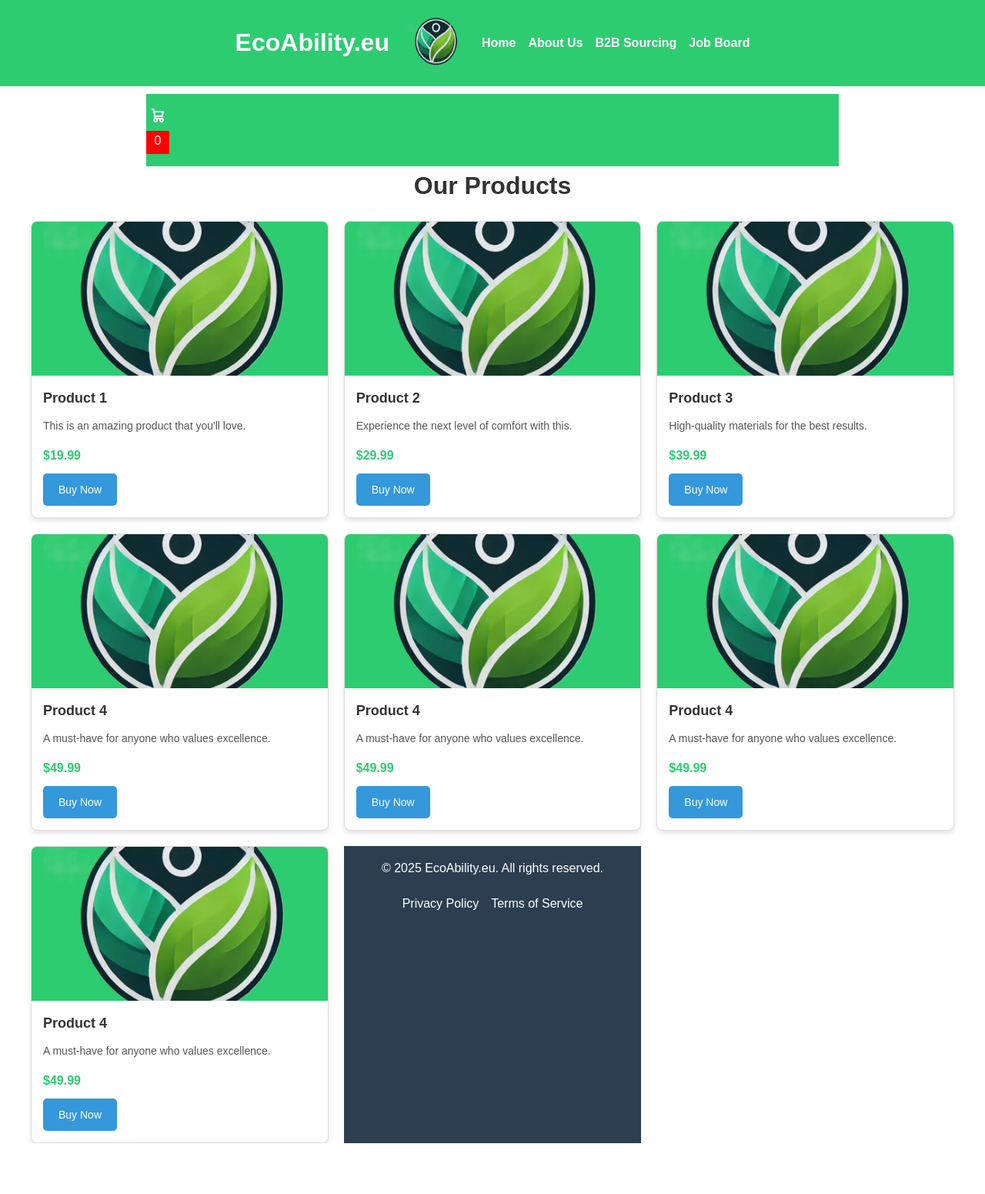
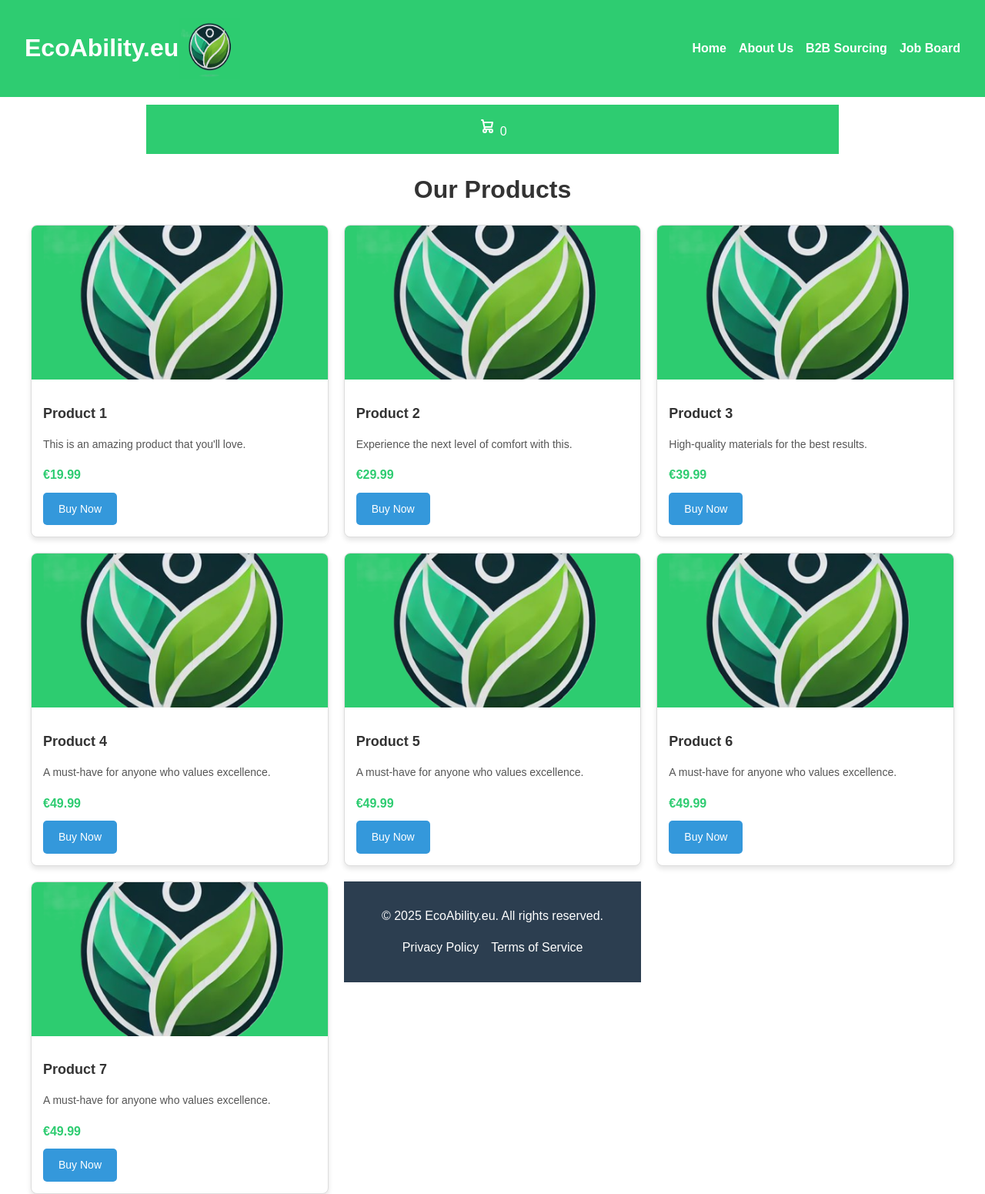
Before and after one commit to emmettmacken/ecoability, a plain HTML site: page marketplace.html in a window 1280 px wide. Shown: the whole page at 77% size. Before the commit the page ends 1485 px from the top, so only its background shows below. Drawn offline with Linux system fonts and the light colour scheme.

Commit message:
Changea to photos and fixed some of marketplace

```diff
--- a/marketplace.html
+++ b/marketplace.html
@@ -6,14 +6,9 @@
     <title>Marketplace</title>
     <link rel="stylesheet" href="marketplacestyles.css">
 </head>
-
-
-
-<body>
-
 <body>
     <header>
-        <div class="container">
+        <div class="header">
             <h1>EcoAbility.eu</h1>
             <img src="EcoAbility_Logo.png" alt="EcoAbility_Logo" width="80" height="80">
             <nav>
@@ -37,7 +32,6 @@
     </header>
    </div>
 
-
     <h1 style="text-align: center; margin-bottom: 20px;">Our Products</h1>
     <div class="container">
         <div class="card">
@@ -45,7 +39,7 @@
             <div class="card-content">
                 <h2 class="card-title">Product 1</h2>
                 <p class="card-description">This is an amazing product that you'll love.</p>
-                <p class="card-price">$19.99</p>
+                <p class="card-price">€19.99</p>
                 <a href="#" class="card-button">Buy Now</a>
             </div>
         </div>
@@ -55,7 +49,7 @@
             <div class="card-content">
                 <h2 class="card-title">Product 2</h2>
                 <p class="card-description">Experience the next level of comfort with this.</p>
-                <p class="card-price">$29.99</p>
+                <p class="card-price">€29.99</p>
                 <a href="#" class="card-button">Buy Now</a>
             </div>
         </div>
@@ -65,7 +59,7 @@
             <div class="card-content">
                 <h2 class="card-title">Product 3</h2>
                 <p class="card-description">High-quality materials for the best results.</p>
-                <p class="card-price">$39.99</p>
+                <p class="card-price">€39.99</p>
                 <a href="#" class="card-button">Buy Now</a>
             </div>
         </div>
@@ -75,40 +69,40 @@
             <div class="card-content">
                 <h2 class="card-title">Product 4</h2>
                 <p class="card-description">A must-have for anyone who values excellence.</p>
-                <p class="card-price">$49.99</p>
+                <p class="card-price">€49.99</p>
                 <a href="#" class="card-button">Buy Now</a>
             </div>
         </div>
         <div class="card">
-            <img src="Ecoability_Logo.png" alt="Product 4">
+            <img src="Ecoability_Logo.png" alt="Product 5">
             <div class="card-content">
-                <h2 class="card-title">Product 4</h2>
+                <h2 class="card-title">Product 5</h2>
                 <p class="card-description">A must-have for anyone who values excellence.</p>
-                <p class="card-price">$49.99</p>
+                <p class="card-price">€49.99</p>
                 <a href="#" class="card-button">Buy Now</a>
             </div>
         </div>
         <div class="card">
-            <img src="Ecoability_Logo.png" alt="Product 4">
+            <img src="Ecoability_Logo.png" alt="Product 6">
             <div class="card-content">
-                <h2 class="card-title">Product 4</h2>
+                <h2 class="card-title">Product 6</h2>
                 <p class="card-description">A must-have for anyone who values excellence.</p>
-                <p class="card-price">$49.99</p>
+                <p class="card-price">€49.99</p>
                 <a href="#" class="card-button">Buy Now</a>
             </div>
         </div>
         <div class="card">
-            <img src="Ecoability_Logo.png" alt="Product 4">
+            <img src="Ecoability_Logo.png" alt="Product 7">
             <div class="card-content">
-                <h2 class="card-title">Product 4</h2>
+                <h2 class="card-title">Product 7</h2>
                 <p class="card-description">A must-have for anyone who values excellence.</p>
-                <p class="card-price">$49.99</p>
+                <p class="card-price">€49.99</p>
                 <a href="#" class="card-button">Buy Now</a>
             </div>
         </div>
 
         <footer>
-            <div class="container">
+            <div class="footer-content">
                 <p>&copy; 2025 EcoAbility.eu. All rights reserved.</p>
                 <ul>
                     <li><a href="#">Privacy Policy</a></li>
--- a/marketplacestyles.css
+++ b/marketplacestyles.css
@@ -1,12 +1,9 @@
-* {
+body {
+    font-family: Arial, sans-serif;
     margin: 0;
     padding: 0;
-    box-sizing: border-box;
-    font-family: Arial, sans-serif;
-}
-
-svg{
-    width: 10000;
+    line-height: 1.6;
+    color: #333;
 }
 header {
     background: #2ecc71;
@@ -17,35 +14,7 @@ img {
     display: block;
     margin-right: auto;
   }
-body {
-    font-family: Arial, sans-serif;
-    margin: 0;
-    padding: 0;
-    line-height: 1.6;
-    color: #333;
-}
-main {
-    padding: 2rem;
-
-}
-.cartcontainer{
-    width: 900px;
-    max-width: 90vw;
-    margin: auto;
-    text-align: center;
-    padding-top: 10px;
-}
-svg{
-    width: 30px;
-}
-.container {
-    max-width: 1200px;
-    margin: 0 auto;
-    display: grid;
-    grid-template-columns: repeat(auto-fit, minmax(300px, 1fr));
-    gap: 20px;
-}
-header .container {
+header .header {
     display: flex;
     justify-content: space-between;
     align-items: center;
@@ -61,6 +30,29 @@ header ul li a {
     text-decoration: none;
     font-weight: bold;
 }
+#a{
+    text-decoration: none;
+}
+main {
+    padding: 2rem;
+}
+section{
+    margin-bottom: 2rem;
+}
+.cartcontainer{
+    width: 900px;
+    max-width: 90vw;
+    margin: auto;
+    text-align: center;
+    padding-top: 10px;
+}
+.container {
+    max-width: 1200px;
+    margin: 0 auto;
+    display: grid;
+    grid-template-columns: repeat(auto-fit, minmax(300px, 1fr));
+    gap: 20px;
+}
 .card {
     background: #fff;
     border: 1px solid #ddd;
@@ -69,40 +61,33 @@ header ul li a {
     box-shadow: 0 4px 6px rgba(0, 0, 0, 0.1);
     transition: transform 0.3s;
 }
-
 .card:hover {
     transform: translateY(-10px);
 }
-
 .card img {
     width: 100%;
     height: 200px;
     object-fit: cover;
 }
-
 .card-content {
     padding: 15px;
 }
-
 .card-title {
     font-size: 18px;
     font-weight: bold;
     margin-bottom: 10px;
 }
-
 .card-description {
     font-size: 14px;
     color: #555;
     margin-bottom: 15px;
 }
-
 .card-price {
     font-size: 16px;
     color: #2ecc71;
     font-weight: bold;
     margin-bottom: 10px;
 }
-
 .card-button {
     display: inline-block;
     text-decoration: none;
@@ -113,9 +98,6 @@ header ul li a {
     font-size: 14px;
     transition: 0.3s;
 }
-
-
-
 .cartcontainer{
     width: 900px;
     max-width: 90vw;
@@ -124,30 +106,10 @@ header ul li a {
     padding-top: 10px;
 
 }
-
-header{
-    display: flex;
-    align-items: center;
-    justify-content: space-between;
-
-
-}
-
 .card-button:hover {
     background: #2980b9;
 }
-
-
-
-
-.iconcart span{
-    display: block;
-    width: 30px;
-    height: 30px;
-    background-color: red;
-
-}
-footer {
+footer .footer-content{
     background: #2c3e50;
     color: white;
     padding: 1rem 0;
--- a/styles.css
+++ b/styles.css
@@ -36,7 +36,8 @@ header ul li a {
 #hero {
     text-decoration: none;
     border-radius: 1pc;
-    background-image: url('Ecoability_Logo.png'); /* Replace 'your-image.jpg' with the path to your image */
+    height: 350px;
+    background-image: url('sustainability.jpg'); /* Replace 'your-image.jpg' with the path to your image */
     background-size: cover; /* Ensures the image covers the entire section */
     background-position: center; /* Centers the image */
     background-repeat: no-repeat; /* Prevents the image from repeating */
@@ -48,7 +49,7 @@ header ul li a {
     transition: background-color 0.4s ease, color 0.4s ease;
 }
 #hero:hover{
-    background-color: rgba(0, 0, 0, 0.7); /* Add a darker overlay color on hover */
+    background-color: rgba(0, 0, 0, 0.5); /* Add a darker overlay color on hover */
 }
 main {
     padding: 2rem;
```
Also changed, not shown: index.html (+2 -3 lines), jobs.html (+1 -1 lines), sustainability.jpg (added).
